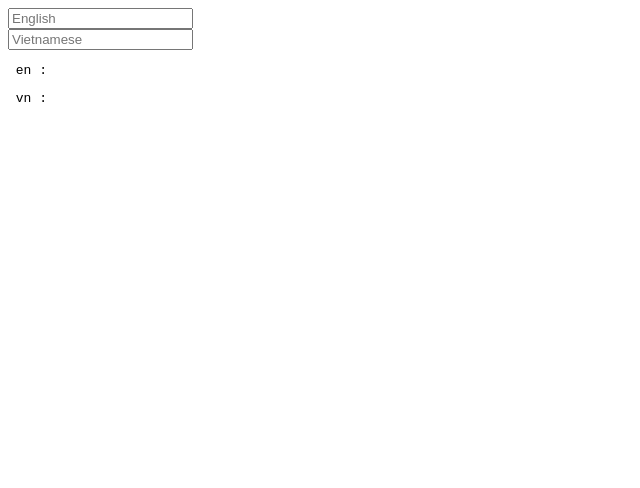
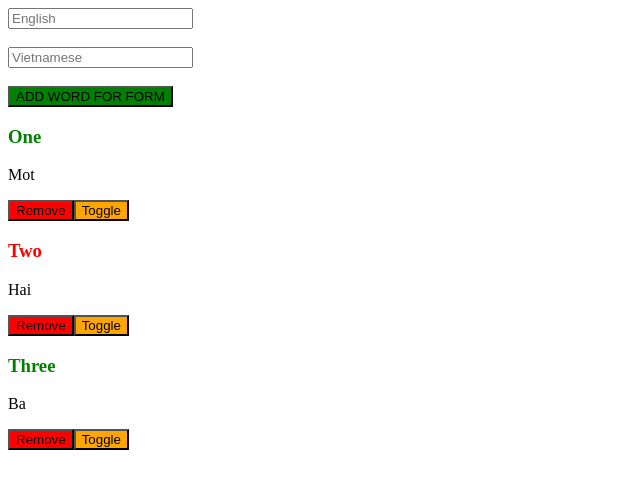
Before and after one commit to skymountainvn/react, a React (Create React App) app: page / in a window 1280 px wide. Shown: the top 488 px of the page, without its empty margins (0-640 px from the left). Built offline with nearby package versions, Linux system fonts and the light colour scheme.

Commit message:
add word for form button

```diff
--- a/src/App.js
+++ b/src/App.js
@@ -1,9 +1,9 @@
 import React, { Component } from 'react';
 // import { Sample } from './Components/Screen/Sample';
 // import { Word } from './Components/Shared/Word';
-// import { ListWord } from './Components/Screen/ListWord';
+import { ListWord } from './Components/Screen/ListWord';
 // import {StateExam}  from './Components/Screen/StateExample'
-import {MyInput} from './Components/Screen/MyInput'
+// import {MyInput} from './Components/Screen/MyInput'
 
 class App extends Component {
   // render() {
@@ -19,7 +19,7 @@ class App extends Component {
   //   );
   // }
   render() {
-    return <MyInput />
+    return <ListWord />
   }
 }
 
--- a/src/Components/Screen/ListWord.js
+++ b/src/Components/Screen/ListWord.js
@@ -9,9 +9,12 @@ export class ListWord extends Component {
                 { _id: 'a', en: 'One', vn: 'Mot', isMemorized: true },
                 { _id: 'b', en: 'Two', vn: 'Hai', isMemorized: false },
                 { _id: 'c', en: 'Three', vn: 'Ba', isMemorized: true },
-            ]
+            ],
+            txtEn:'',
+            txtVn:''
         };
         this.genWord = this.genWord.bind(this);
+        this.addWord = this.addWord.bind(this);
     }
 
     removeWord(_id) {
@@ -26,6 +29,20 @@ export class ListWord extends Component {
                 if (w._id !== _id) return w;
                 return {...w, isMemorized: !w.isMemorized };
             })
+        }));
+    }
+
+    addWord() {
+        const word = {
+            _id: Math.random + '',
+            en: this.state.txtEn,
+            vn: this.state.txtVn,
+            isMemorized: true
+        }
+        this.setState(prevState => ({
+            words : prevState.words.concat(word),
+            txtEn:'',
+            txtVn:''
         }));
     }
 
@@ -55,6 +72,28 @@ export class ListWord extends Component {
     render() {
          return (
             <div>
+                                <input
+                    placeholder = "English "
+                    className="form-control"
+                    value={this.state.txtEn}
+                    onChange= {evt => this.setState({txtEn : evt.target.value})}
+                />
+                <br />
+                <br />
+                <input
+                    placeholder = "Vietnamese "
+                    className="form-control"
+                    value={this.state.txtVn}
+                    onChange= {evt => this.setState({txtVn : evt.target.value})}
+                />
+                <br />
+                <br />
+                <button
+                    style={{backgroundColor: 'green'}}
+                    onClick= {this.addWord}
+                >
+                    ADD WORD FOR FORM
+                </button>
                 { this.state.words.map(this.genWord) }
             </div>
         );
```
